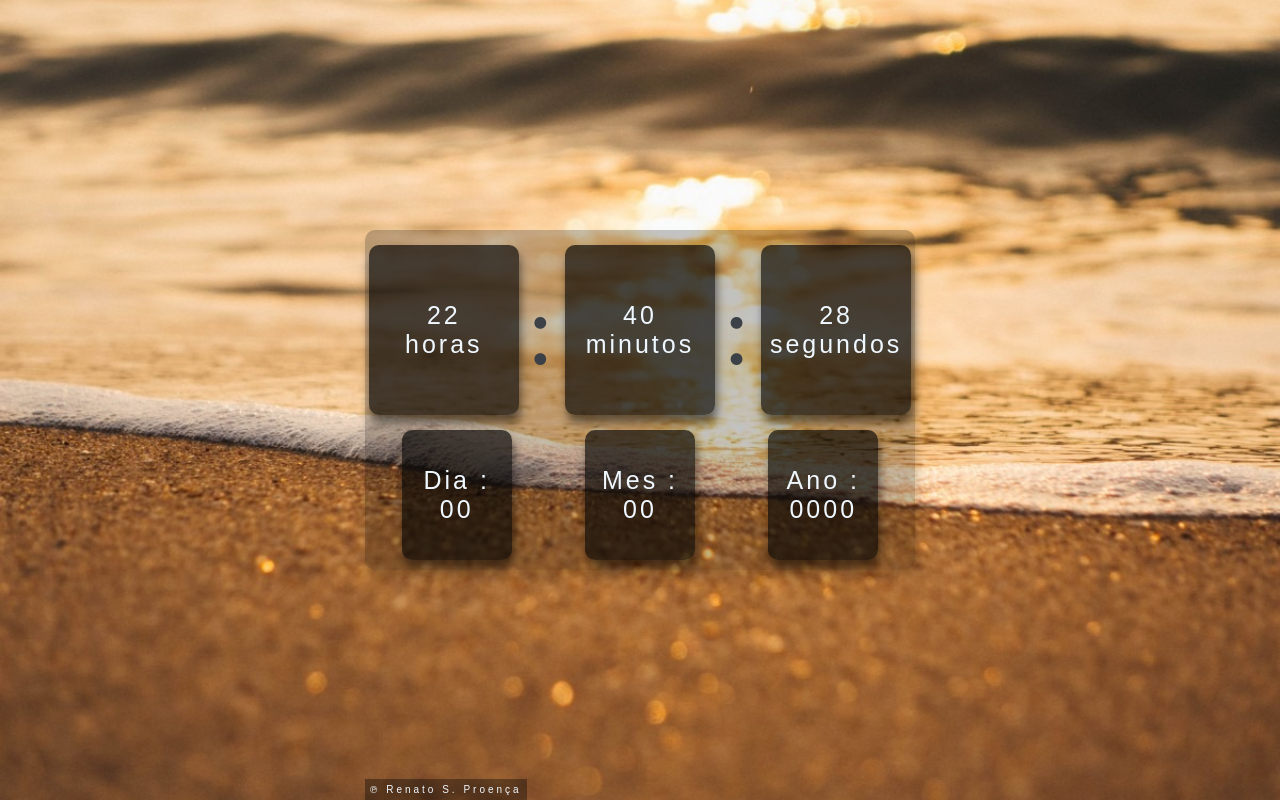
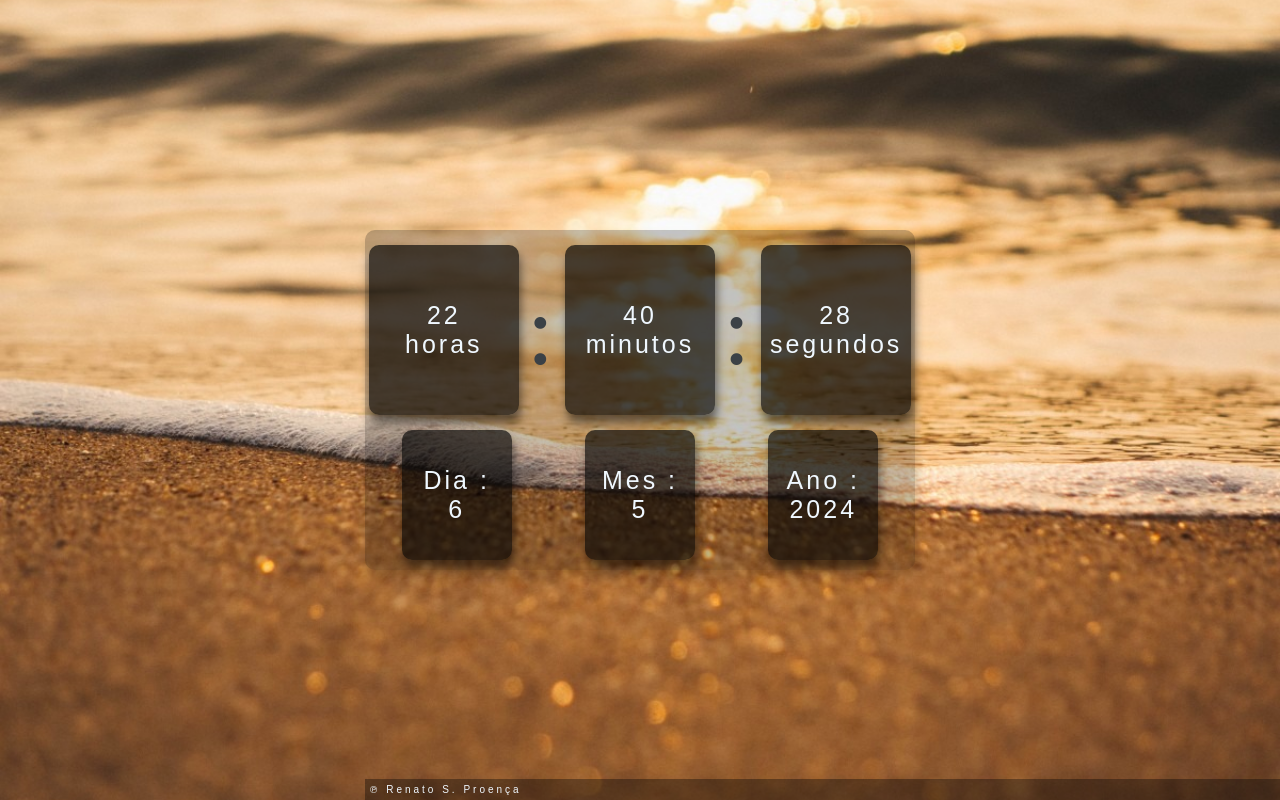
Before and after one commit to renatoslva/Relogio-digital, a plain HTML site: page Relógio-digital/index.html in a window 1280 px wide. Drawn offline with Linux system fonts and the light colour scheme; a web font is replaced by a local one.

Commit message:
atualizado

```diff
--- a/Relógio-digital/index.html
+++ b/Relógio-digital/index.html
@@ -31,16 +31,16 @@
         <body class="corpo1">
          <div class="calendario">
         <div>
-            <span id="dia">Dia :</span>
-            <span class="nume">00</span>
+            <span id="dias">Dia :</span>
+            <span class="nume1" id="currentDay">00</span>
         </div>
         <div>
             <span id="mes">Mes :</span>
-            <span class="numes">00</span>
+            <span class="numes" id="currentMonth">00</span>
                </div>
         <div>
             <span id="ano">Ano :</span>
-            <span nuano>0000</span>
+            <span class="anos" id="currentYear">0000</span>
         </div>
           </div>
           <footer><nav> &copysr;  <a href="#" target="_blank"> Renato S. Proença</a></nav></footer>
--- a/Relógio-digital/script.js
+++ b/Relógio-digital/script.js
@@ -1,8 +1,6 @@
 const horas = document.getElementById ('horas');
 const minutos = document.getElementById ('minutos');
 const segundos = document.getElementById ('segundos');
-
-
 
 
 
@@ -14,6 +12,7 @@ const relogio = setInterval(function time(){
     let min = datetody.getMinutes();
     let s = datetody.getSeconds();
 
+
     if (hr < 10) hr = '0' + hr;
     if (min < 10) min = '0' + min;
     if (s < 10) s = '0' + s;
@@ -22,10 +21,18 @@ const relogio = setInterval(function time(){
     horas.textContent = hr;
     minutos.textContent = min;
     segundos.textContent = s;
+
+
+   // Crie um novo objeto Date para a data atual
+    const currentDate = new Date();
+
+    // Obtenha o dia, mês e ano atuais
+    const currentDay = currentDate.getDate();
+    const currentMonth = currentDate.getMonth();
+    const currentYear = currentDate.getFullYear();
+
+    // Display the current day, month, and year
+    document.getElementById("currentDay").textContent = currentDay;
+    document.getElementById("currentMonth").textContent = currentMonth + 1;
+    document.getElementById("currentYear").textContent = currentYear;
 })
-
-let date = new Data();
-let diaSemana = date.getDay();
-let dia = date.getDate();
-let mes = date.getMonth();
-let ano = date.getFullYear();
--- a/Relógio-digital/style.css
+++ b/Relógio-digital/style.css
@@ -7,7 +7,7 @@
     font-family: "Jaro", sans-serif;
 }
 body{
-   margin-top:auto;
+     margin-top:auto;
     padding: auto;
     background-image: url(fotos/mar.jpg);
     width: 100vw;
@@ -102,12 +102,11 @@ footer{
     display: flex;
     font-size: 10px;
     position:fixed;
-    padding-right: 100%;
-
-   bottom:0;
-  background-color: #0303035d;
-  padding: 5px;
-  text-align: center;
+    padding: 100%;
+    bottom:0;
+    background-color: #0303035d;
+    padding: 5px;
+     width: 100%;
 
 
 
@@ -119,8 +118,11 @@ footer{
 footer a {
     color: aliceblue;
     text-decoration: none;
+
+
 }
 footer a:hover{
-    color: aliceblue;
+    color: rgb(36, 110, 175);
     text-decoration: underline;
+
 }
```
